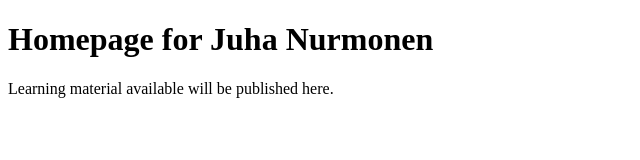
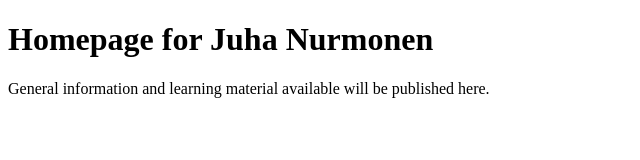
Before and after one commit to juhanurmonen/juhanurmonen.github.io, a plain HTML site: page index.html in a window 1280 px wide. Shown: the whole page, without its empty margins (0-640 px from the left). Drawn offline with Linux system fonts and the light colour scheme.

Commit message:
Update index.html

```diff
--- a/index.html
+++ b/index.html
@@ -7,6 +7,6 @@
 </head>
 <body>
 <h1>Homepage for Juha Nurmonen</h1>
-<p>Learning material available will be published here.</p>
+<p>General information and learning material available will be published here.</p>
 </body>
 </html>
```
